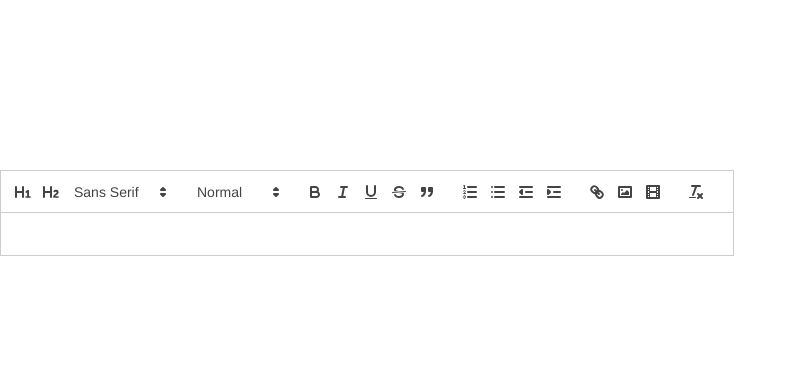
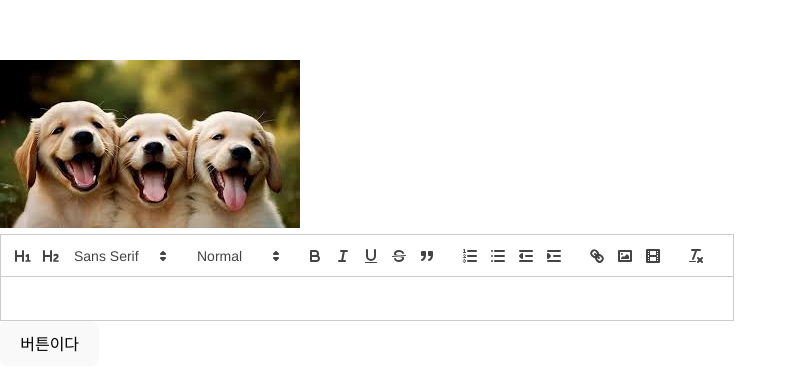
Before and after one commit to ngm0228/editorTest, a React (Vite) app in the folder react-quillTest/: page / in a window 1280 px wide. Shown: the part 187-578 px from the top of the page, without its empty margins (0-797 px from the left). Built offline with nearby package versions, Linux system fonts and the light colour scheme.

Commit message:
IMG 삽입 수정해야함

```diff
--- a/react-quillTest/src/MyEditor.jsx
+++ b/react-quillTest/src/MyEditor.jsx
@@ -1,24 +1,32 @@
 import React, { useMemo, useRef, useState } from 'react';
 import ReactQuill from 'react-quill';
-import 'react-quill/dist/quill.snow.css'; // Snow 테마 사용
+import 'react-quill/dist/quill.snow.css';
+import { editorTest } from './apis/test';
 
 function MyEditor() {
   const [content, setContent] = useState('');
   const quillRef = useRef();
+  const [test, setTest] = useState(true);
+
 
   const imageHandler = () => {
     console.log("이미지 핸들러 작동");
+    console.log(content);
     const input = document.createElement('input');
     input.setAttribute('type', 'file');
     input.setAttribute('accept', 'image/*');
     input.click();
-
     input.onchange = async () => {
       const file = input.files[0];
       const formData = new FormData();
       formData.append('image', file);
 
-      console.log(formData.get('image'));
+      let imgUrl = "<img src='../public/tempImg/" + file.name + "'/>"
+      console.log(imgUrl);
+
+      setContent(imgUrl);
+
+      editorTest(formData);
     }
   }
 
@@ -26,11 +34,11 @@ function MyEditor() {
     return {
       toolbar: {
         container: [
-          [{ 'header': '1'}, {'header': '2'}, { 'font': [] }],
-          [{size: []}],
+          [{ 'header': '1' }, { 'header': '2' }, { 'font': [] }],
+          [{ size: [] }],
           ['bold', 'italic', 'underline', 'strike', 'blockquote'],
-          [{'list': 'ordered'}, {'list': 'bullet'},
-          {'indent': '-1'}, {'indent': '+1'}],
+          [{ 'list': 'ordered' }, { 'list': 'bullet' },
+          { 'indent': '-1' }, { 'indent': '+1' }],
           ['link', 'image', 'video'],
           ['clean']
         ],
@@ -41,7 +49,10 @@ function MyEditor() {
     }
   }, [])
 
-
+  const onClickTest = ()=>{
+    setTest(test? false : true);
+    console.log(test);
+  }
 
   const formats = [
     'header', 'font', 'size',
@@ -56,6 +67,8 @@ function MyEditor() {
   };
 
   return (
+    <>
+    <img src="../public/tempImg/images.jpg" alt="test1" />
       <ReactQuill
         theme="snow"
         modules={modules}
@@ -64,6 +77,8 @@ function MyEditor() {
         onChange={handleChange}
         ref={quillRef}
       />
+      <button onClick={()=>onClickTest()}>버튼이다</button>
+    </>
   );
 }
 
--- a/react-quillTest/src/apis/test.js
+++ b/react-quillTest/src/apis/test.js
@@ -3,9 +3,9 @@ import { imgAPI } from "../core";
 
 export const editorTest = async(params) => {
     try {
-        const {data} = await imgAPI.post("/test", params);
+        const {data} = await imgAPI.post("/user/test", params);
         return data;
     } catch (e){
-
+        console.log(e);
     }
 }
```
Also changed, not shown: react-quillTest/public/tempImg/images.jpg (added). Lines whose indentation alone changed are shown as unchanged.
